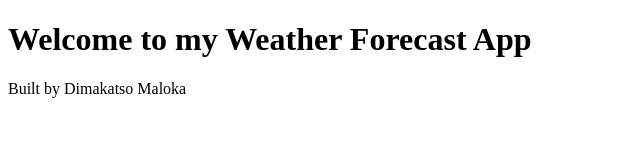
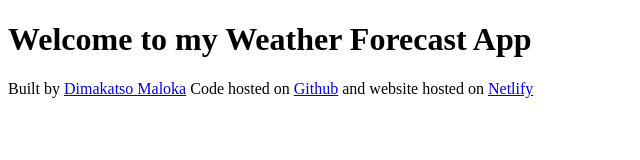
Before and after one commit to adelaidtau/My-weather-Forecast, a plain HTML site: page index.html in a window 1280 px wide. Shown: the whole page, without its empty margins (0-640 px from the left). Drawn offline with Linux system fonts and the light colour scheme.

Commit message:
updated Footer

```diff
--- a/index.html
+++ b/index.html
@@ -9,6 +9,7 @@
     <h1> Welcome to my Weather Forecast App</h1>
 
 
-    <footer>Built by Dimakatso Maloka</footer>
+    <footer>Built by <a href="https://github.com/adelaidtau/" target="_blank">Dimakatso Maloka</a> Code hosted on <a href="https://github.com/adelaidtau/My-weather-Forecast" target="_blank">Github</a> and website hosted on <a href="https://dimsweatherapp.netlify.app/" target="_blank">Netlify</a>
+        </footer>
 </body>
 </html>
```
